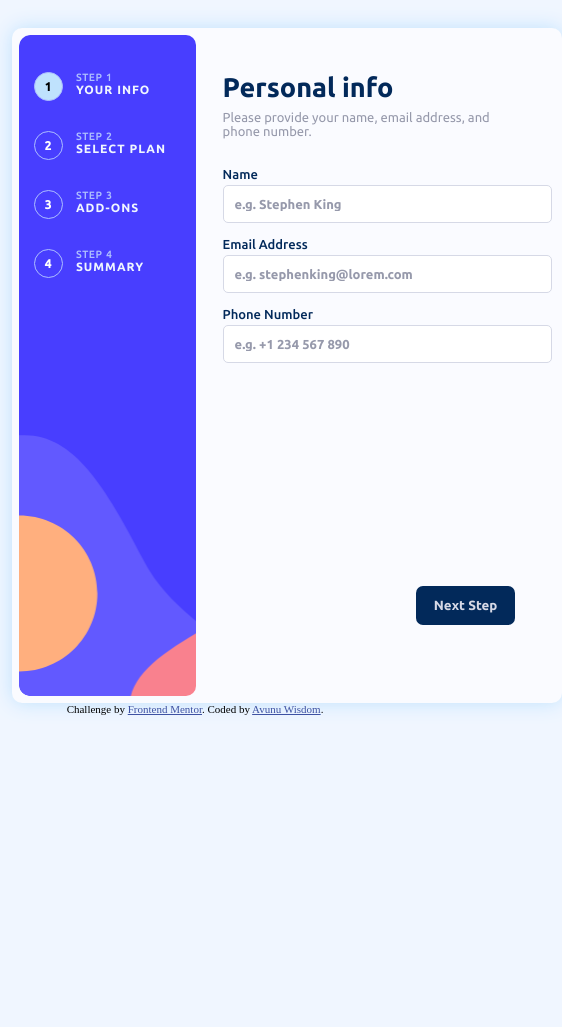
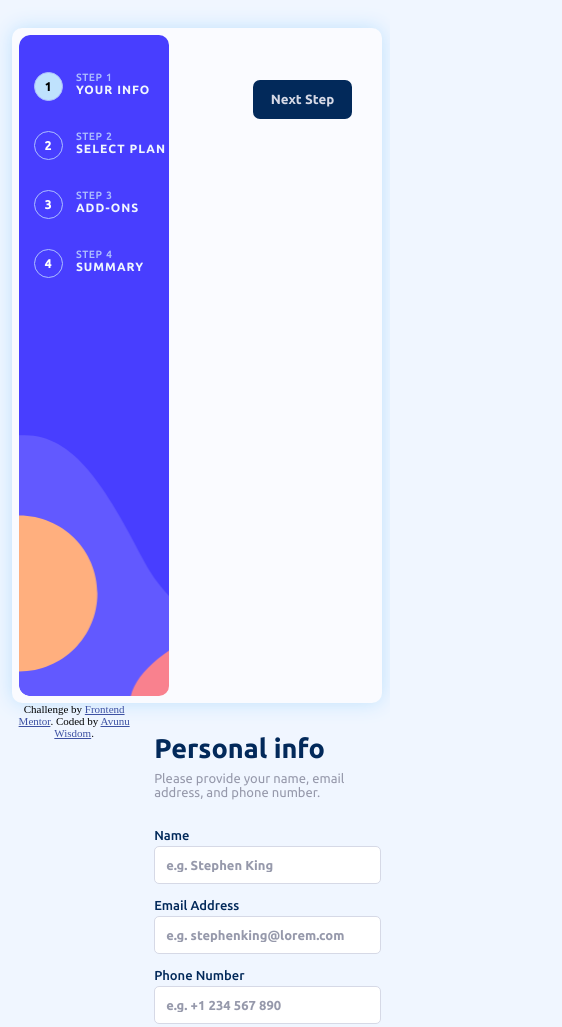
Before and after one commit to Wiadom/Multi_step_form, a plain HTML site: page index.html in a window 390 px wide. Shown: the whole page, 562 px wide, since content can reach past the window. Before the commit the page ends 844 px from the top, so only its background shows below. Drawn offline with Linux system fonts and the light colour scheme.

Commit message:
Update style_responsive.css

```diff
--- a/style_responsive.css
+++ b/style_responsive.css
@@ -538,14 +538,14 @@ input[type="radio"]:checked + .check2::after{
 @media only screen and (max-width:550px){
     .main_content_desktop{
         padding: 7px;
-        min-width: 550px;
+        min-width: 370px;
     }
     .Sidebar_desktop{
         padding-left: 15px;
         min-width: 150px;
     }
 }
-@media only screen and (max-width:300px) {
+@media only screen and (max-width:375px) {
     body{
         background: url("assets/images/bg-sidebar-mobile.svg ") no-repeat,  hsl(217, 100%, 97%);
         padding: 0% 2%;
```
